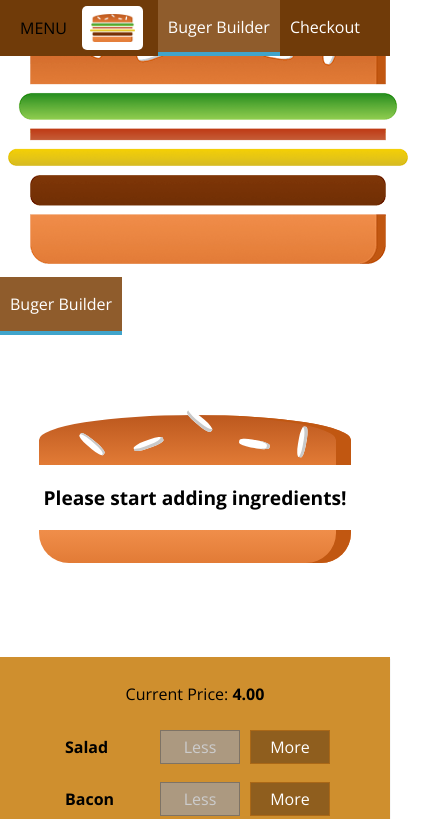
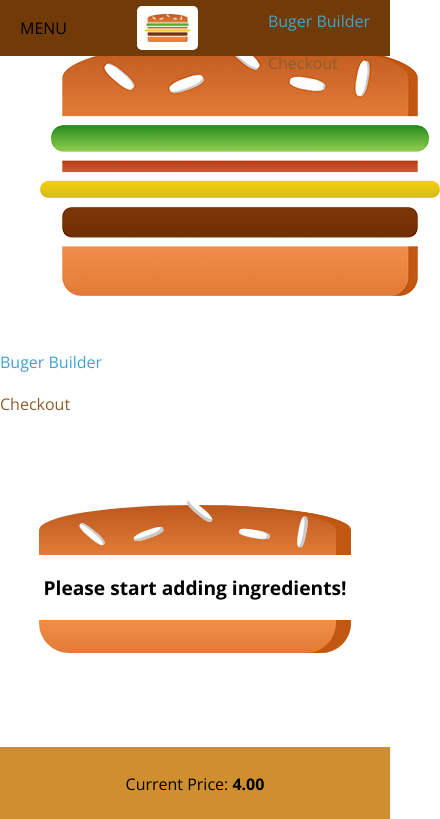
Before and after one commit to T-Miller0/career-path, a React app: page / in a window 390 px wide. Shown: the top 819 px of the page, 440 px wide, since content can reach past the window. Built offline with nearby package versions, Linux system fonts and the light colour scheme.

Commit message:
adjusting css for desktop and mobile

```diff
--- a/src/components/Logo/Logo.css
+++ b/src/components/Logo/Logo.css
@@ -1,7 +1,7 @@
 .Logo {
   background-color: white;
   padding: 8px;
-  height: 80%;
+  height: 100%;
   box-sizing: border-box;
   border-radius: 5px;
 }
--- a/src/components/Logo/Logo.js
+++ b/src/components/Logo/Logo.js
@@ -4,7 +4,7 @@
 import classes from './Logo.css';
 
 const logo = (props) => (
-  <div className={classes.Logo}>
+  <div className={classes.Logo} >
     <img src={burgerLogo} alt='MyBurger' />
   </div>
 );
--- a/src/components/Navigation/NavigationItems/NavigationItem/NavigationItem.css
+++ b/src/components/Navigation/NavigationItems/NavigationItem/NavigationItem.css
@@ -1,8 +1,30 @@
+.NavigationItem {
+  margin: 10px 0;
+  box-sizing: border-box;
+  display: block;
+  width: 100%;
+}
+
+.NavigationItem a {
+  color: #8F5C2C;
+  text-decoration: none;
+  width: 100%;
+  box-sizing: border-box;
+  display: block;
+}
+
+.NavigationItem a:hover,
+.NavigationItem a:active,
+.NavigationItem a.active {
+  color: #40A4CB;
+}
+
+@media (min-width: 500px) {
   .NavigationItem {
     margin: 0;
-  box-sizing: border-box;
     display: flex;
     height: 100%;
+    width: auto;
     align-items: center;
   }
 
@@ -12,8 +34,6 @@
     height: 100%;
     padding: 16px 10px;
     border-bottom: 4px solid transparent;
-  box-sizing: border-box;
-  display: block;
   }
 
   .NavigationItem a:hover,
@@ -23,3 +43,4 @@
     border-bottom: 4px solid #40A4CB;
     color: white;
   }
+}
--- a/src/components/Navigation/NavigationItems/NavigationItems.css
+++ b/src/components/Navigation/NavigationItems/NavigationItems.css
@@ -3,6 +3,13 @@
   padding: 0;
   list-style: none;
   display: flex;
+  flex-flow: column;
   align-items: center;
-  height: 100%
+  height: 100%;
 }
+
+@media (min-width: 500px) {
+  .NavigationItem {
+    flex-flow: row;
+  }
+}
--- a/src/components/Navigation/SideDrawer/SideDrawer.css
+++ b/src/components/Navigation/SideDrawer/SideDrawer.css
@@ -24,3 +24,14 @@
 .Close {
   transform: translateX(-100%);
 }
+
+.Logo {
+  height: 11%;
+  margin: 32px;
+}
+
+@media (max-width: 499px) {
+  .DesktopOnly {
+    display: none;
+  }
+}
--- a/src/components/Navigation/SideDrawer/SideDrawer.js
+++ b/src/components/Navigation/SideDrawer/SideDrawer.js
@@ -8,7 +8,9 @@
 
   return (
     <div className={classes.SideDrawer}>
-      <Logo />
+      <div className={classes.Logo}>
+        <Logo />
+      </div>
       <nav>
         <NavigationItems />
       </nav>
--- a/src/components/Navigation/Toolbar/Toolbar.css
+++ b/src/components/Navigation/Toolbar/Toolbar.css
@@ -16,3 +16,7 @@
 .Toolbar nav {
   height: 100%;
 }
+
+.Logo {
+  height:80%
+}
--- a/src/components/Navigation/Toolbar/Toolbar.js
+++ b/src/components/Navigation/Toolbar/Toolbar.js
@@ -7,8 +7,10 @@
 const toolbar = (props) => (
   <header className={classes.Toolbar}>
     <div>MENU</div>
-    <Logo />
-    <nav>
+    <div className={classes.Logo}>
+      <Logo />
+    </div>
+    <nav className={classes.DesktopOnly}>
       <NavigationItems />
     </nav>
   </header>
```
Lines whose indentation alone changed are shown as unchanged.
